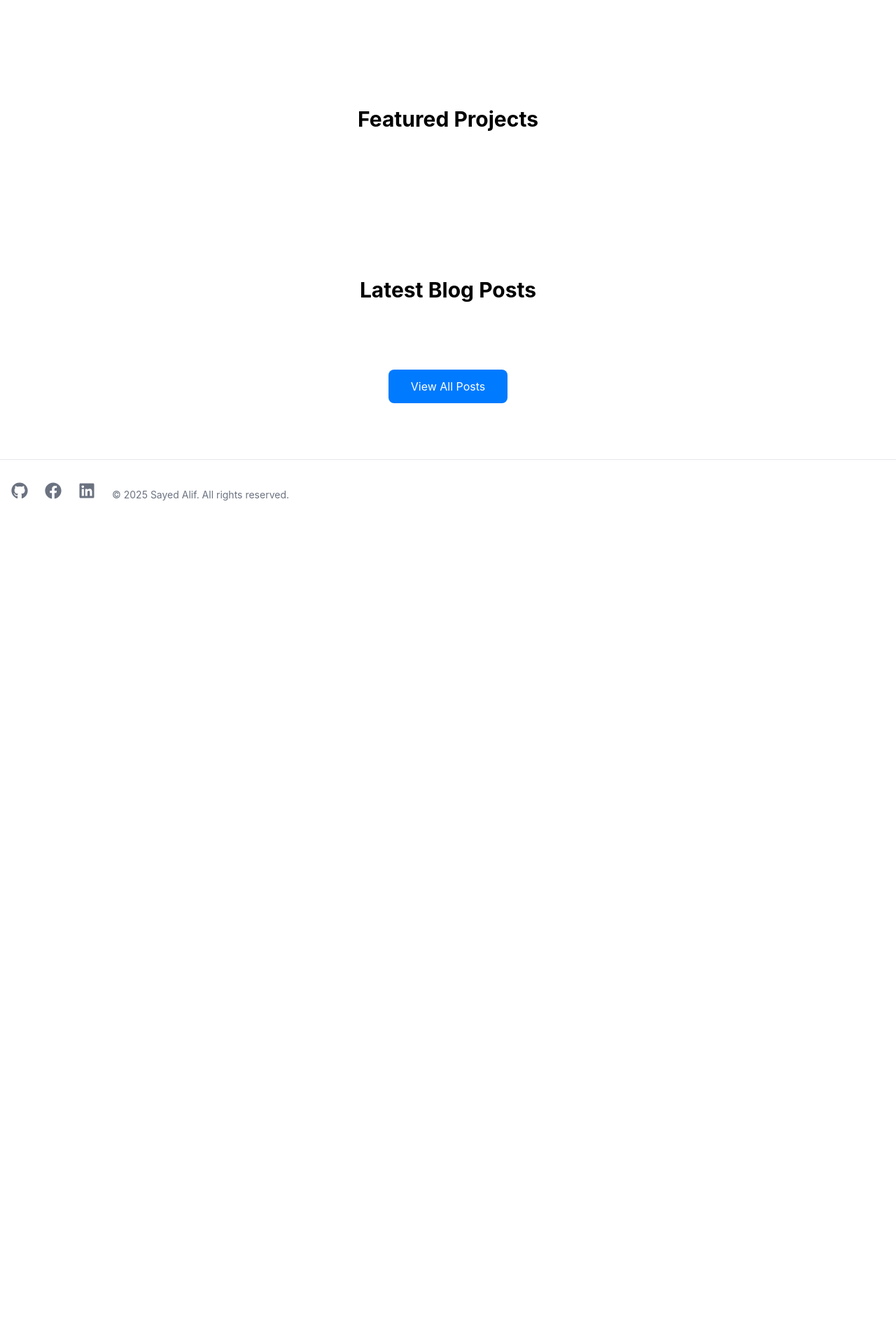
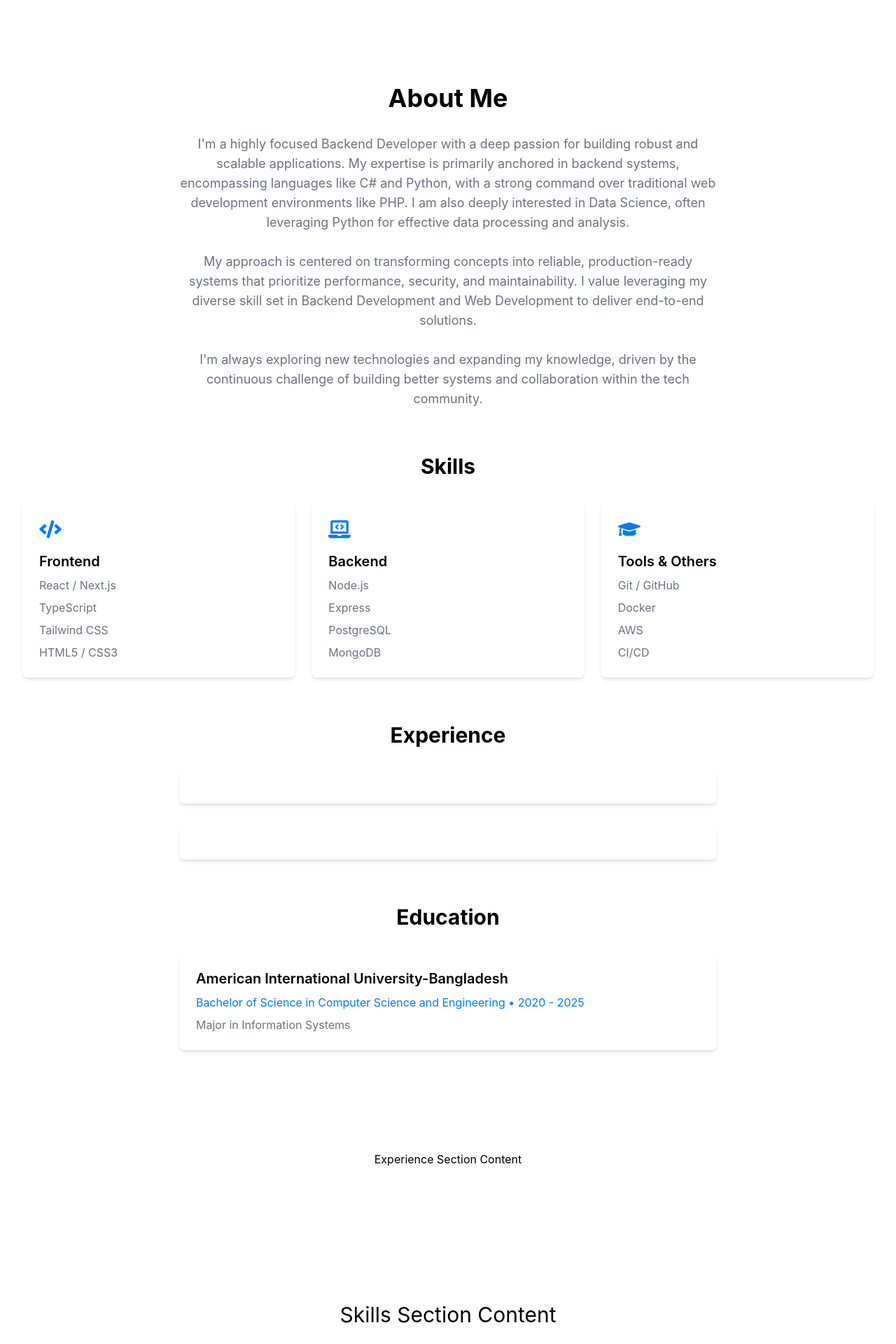
Before and after one commit to SayedAliff/Portfolio-website, a Next.js app: page / in a window 1280 px wide. Shown: the part 720-2640 px from the top of the page at 70% size. Before the commit the page ends 1469 px from the top, so only its background shows below. Built offline with nearby package versions, Linux system fonts and the light colour scheme.

Commit message:
feat: Implemented Single-Page Smooth Scrolling Navigation

```diff
--- a/src/app/about/page.tsx
+++ b/src/app/about/page.tsx
@@ -157,12 +157,9 @@ export default function About() {
             {...cardHoverSmall}
           >
             <h3 className="text-xl font-semibold mb-2">American International University-Bangladesh</h3>
-            <p className="text-primary mb-2">Bachelor of Science in Computer Science • 2020 - 2025</p>
+            <p className="text-primary mb-2">Bachelor of Science in Computer Science and Engineering • 2020 - 2025</p>
             <p className="text-secondary">
-              B.Sc. in Computer Science and Engineering Major in Information Systems
-            </p>
-            <p className="text-secondary">
-              Major in Information Systems
+            Major in Information Systems
             </p>
           </motion.div>
         </motion.div>
--- a/src/app/components/Navbar.tsx
+++ b/src/app/components/Navbar.tsx
@@ -1,3 +1,5 @@
+
+
 'use client'
 import Link from 'next/link'
 import { SunIcon, MoonIcon, Bars3Icon, XMarkIcon } from '@heroicons/react/24/outline'
@@ -13,12 +15,15 @@ export default function Navbar() {
     setIsMobileMenuOpen(!isMobileMenuOpen);
   };
 
+  // 🛠️ FIX: Changed links to hash tags (#) for Single-Page Smooth Scrolling Navigation
   const menuItems = [
-    { href: '/', label: 'Home' },
-    { href: '/about', label: 'About' },
-    { href: '/projects', label: 'Projects' },
-    { href: '/blogs', label: 'Blogs' },
-    { href: '/contact', label: 'Contact' },
+    { href: '/', label: 'Home' }, // Home stays '/' to go to the top
+    { href: '#about', label: 'About' },
+    { href: '#experience', label: 'Experience' }, // Target the #experience ID
+    { href: '#skills', label: 'Skills' },
+    { href: '#projects', label: 'Projects' },
+    { href: '#blogs', label: 'Blogs' },
+    { href: '#contact', label: 'Contact' }, // Target the #contact ID
   ];
 
   return (
@@ -42,6 +47,7 @@ export default function Navbar() {
             {menuItems.map((item) => (
               <Link
                 key={item.href}
+                // href now points to the section IDs (#about, #contact, etc.)
                 href={item.href}
                 className="hover:text-primary transition-colors"
               >
--- a/src/app/contact/page.tsx
+++ b/src/app/contact/page.tsx
@@ -70,7 +70,7 @@ export default function Contact() {
               <div>
                 <h3 className="font-semibold">Email</h3>
                 <a href="mailto:20-43489-1@student.aiub.edu" className="text-secondary hover:text-primary">
-                 20-43489-1@student.aiub.edu
+                 sayed.alif2002@gmail.com
                 </a>
               </div>
             </motion.div>
--- a/src/app/globals.css
+++ b/src/app/globals.css
@@ -62,3 +62,8 @@ a {
     opacity: 1;
   }
 }
+
+html {
+  /* This enables smooth scrolling when navigating using anchor links */
+  scroll-behavior: smooth;
+}
--- a/src/app/page.tsx
+++ b/src/app/page.tsx
@@ -1,14 +1,62 @@
-import Blogs from "./components/Blogs";
-import Hero from "./components/Hero";
-import Projects from "./components/Projects";
+// src/app/page.tsx (Full replacement for Single-Page Assembly)
+
+// Import components from their respective folders/files:
+import AboutPage from './about/page';
+import BlogsPage from './blogs/page';
+import ContactPage from './contact/page';
+
+// Assuming you have components in src/app/components
+import Hero from './components/Hero';
+import Projects from './components/Projects';
+// Placeholder component for Skills (if separate from About)
+const SkillsSection = () => <div className="py-24 text-center" id="skills"><h2 className="text-3xl">Skills Section Content</h2></div>
+// Placeholder component for Experience
+const ExperienceSection = () => <div className="py-24 text-center"><h2>Experience Section Content</h2></div>
 
 
 export default function Home() {
   return (
     <main>
-      <Hero />
-      <Projects />
-      <Blogs />
+
+      {/* 1. Home / Hero Section - ID target: #home (optional) */}
+      <section id="home">
+          <Hero />
+      </section>
+
+      {/* 2. About Section - ID target: #about */}
+      <section id="about">
+          {/* Renders the content from the about/page.tsx file */}
+          <AboutPage />
+      </section>
+
+      {/* 3. Experience Section - ID target: #experience */}
+      <section id="experience">
+          <ExperienceSection />
+      </section>
+
+      {/* 4. Skills Section - ID target: #skills */}
+      <section id="skills">
+          {/* Renders your dedicated Skills component */}
+          <SkillsSection />
+      </section>
+
+      {/* 5. Projects Section - ID target: #projects */}
+      <section id="projects">
+          {/* Assuming Projects component displays your projects */}
+          <Projects />
+      </section>
+
+      {/* 6. Blogs Section - ID target: #blogs */}
+      <section id="blogs">
+          {/* Renders the content from the blogs/page.tsx file */}
+          <BlogsPage />
+      </section>
+
+      {/* 7. Contact Section - ID target: #contact */}
+      <section id="contact">
+          <ContactPage />
+      </section>
+
     </main>
   );
 }
```
